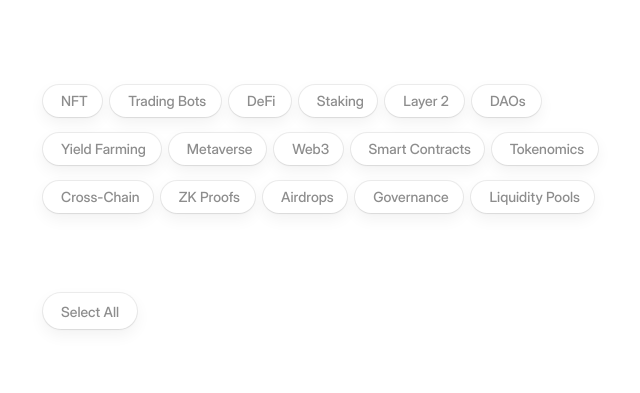
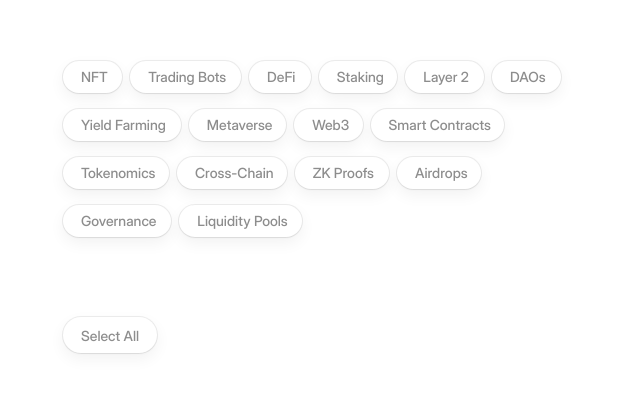
Before and after one commit to rndrealm/rndr-interactions, a Next.js app: page /group-tags in a window 1280 px wide. Shown: the part 193-586 px from the top of the page, without its empty margins (317-957 px from the left). Built offline with nearby package versions, Linux system fonts and the light colour scheme.

Commit message:
fix: group tag new line

```diff
--- a/src/app/group-tags/page.tsx
+++ b/src/app/group-tags/page.tsx
@@ -121,7 +121,7 @@ const GroupTags = () => {
         {/* Rows need more clearance than columns: the ambient shadow reaches ~16px, so
             at an even 8px gap it lands on the pills in the next row instead of on the
             page. */}
-        <div className="flex flex-wrap max-w-140 gap-x-2 gap-y-4">
+        <div className="flex flex-wrap max-w-130 gap-x-2 gap-y-4">
           {tokens.map((token) => {
             const isSelected = selectedTags.includes(token);
             const baseWidth = widths.get(token);
```
Lines whose indentation alone changed are shown as unchanged.
